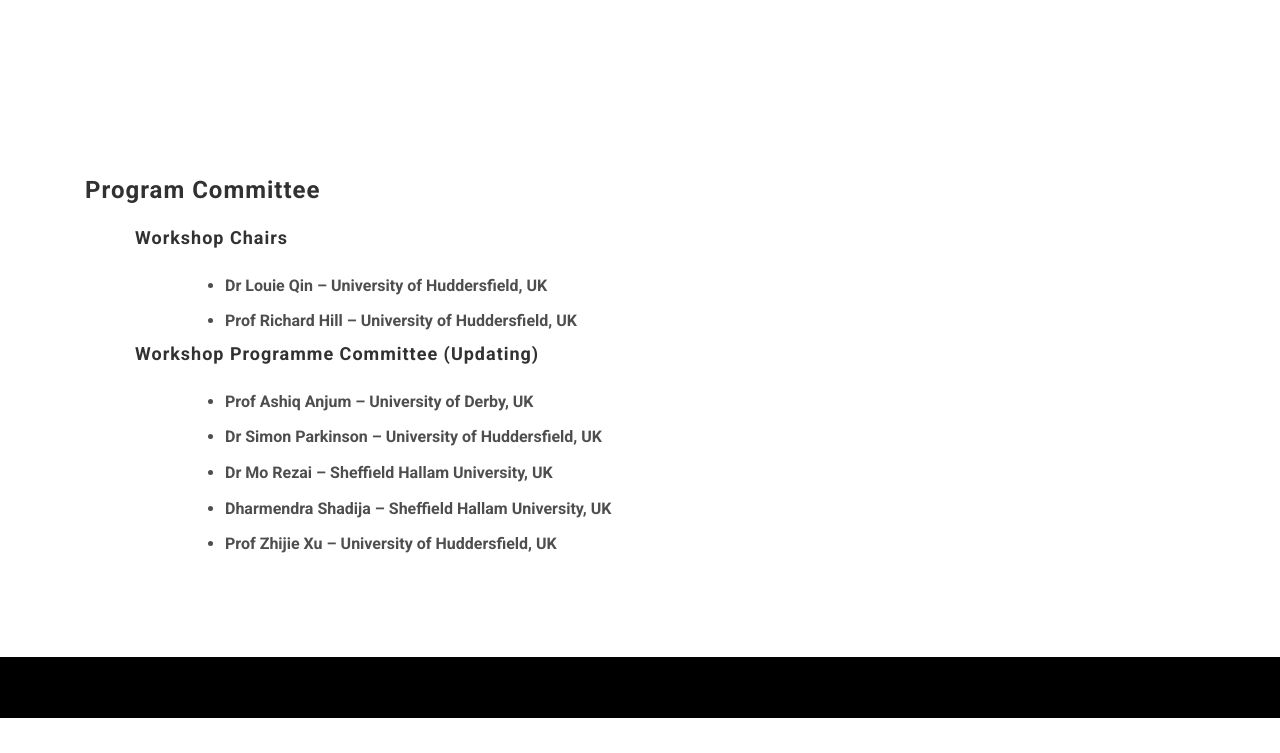
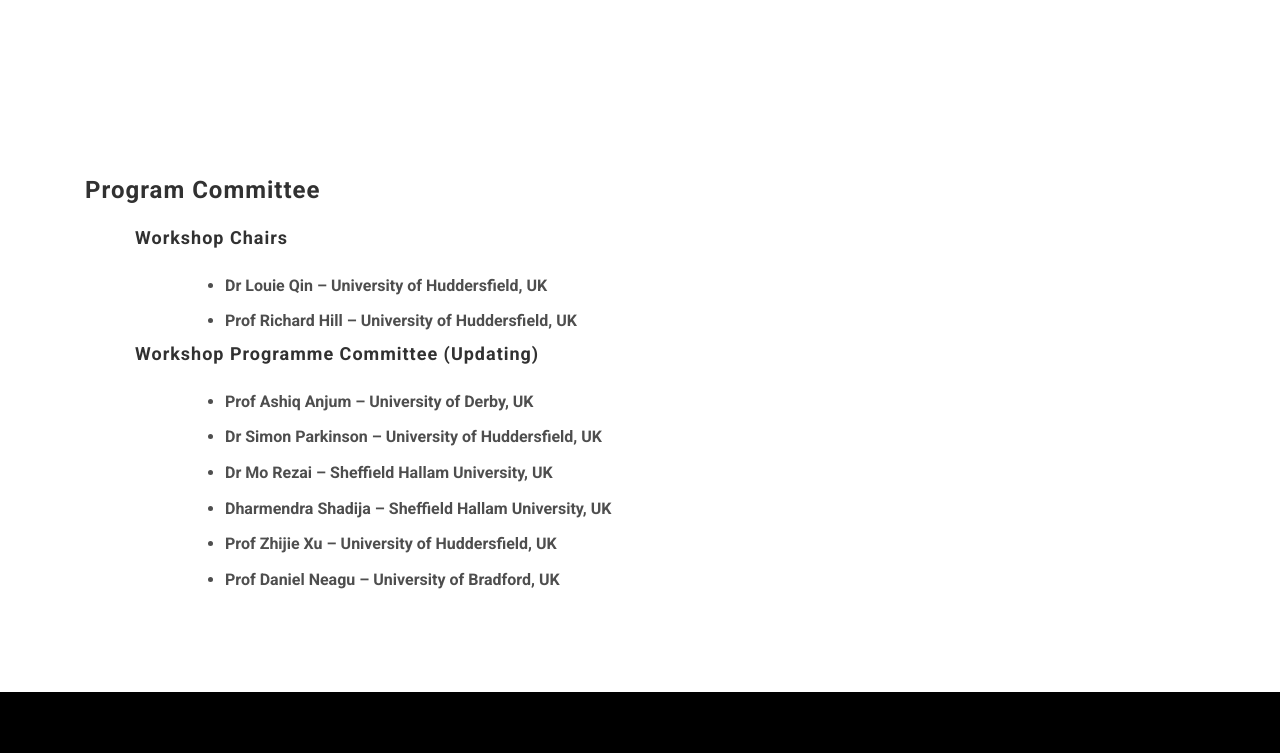
Before and after one commit to hud-cs-research/uciot2017, a website: page index.html in a window 1280 px wide. Shown: the part 2674-3427 px from the top of the page. Before the commit the page ends 3392 px from the top, so only its background shows below. Drawn offline with Linux system fonts and the light colour scheme; files whose address does not match are found by name.

Commit message:
added a PC member.

```diff
--- a/index.html
+++ b/index.html
@@ -202,6 +202,7 @@
                        	<li>Dr Mo Rezai – Sheffield Hallam University, UK</li>
                         <li>Dharmendra Shadija – Sheffield Hallam University, UK</li>
                         <li>Prof Zhijie Xu – University of Huddersfield, UK</li>
+                        <li>Prof Daniel Neagu – University of Bradford, UK</li>
                     </ul>
                     </div>
 						</div>
```
